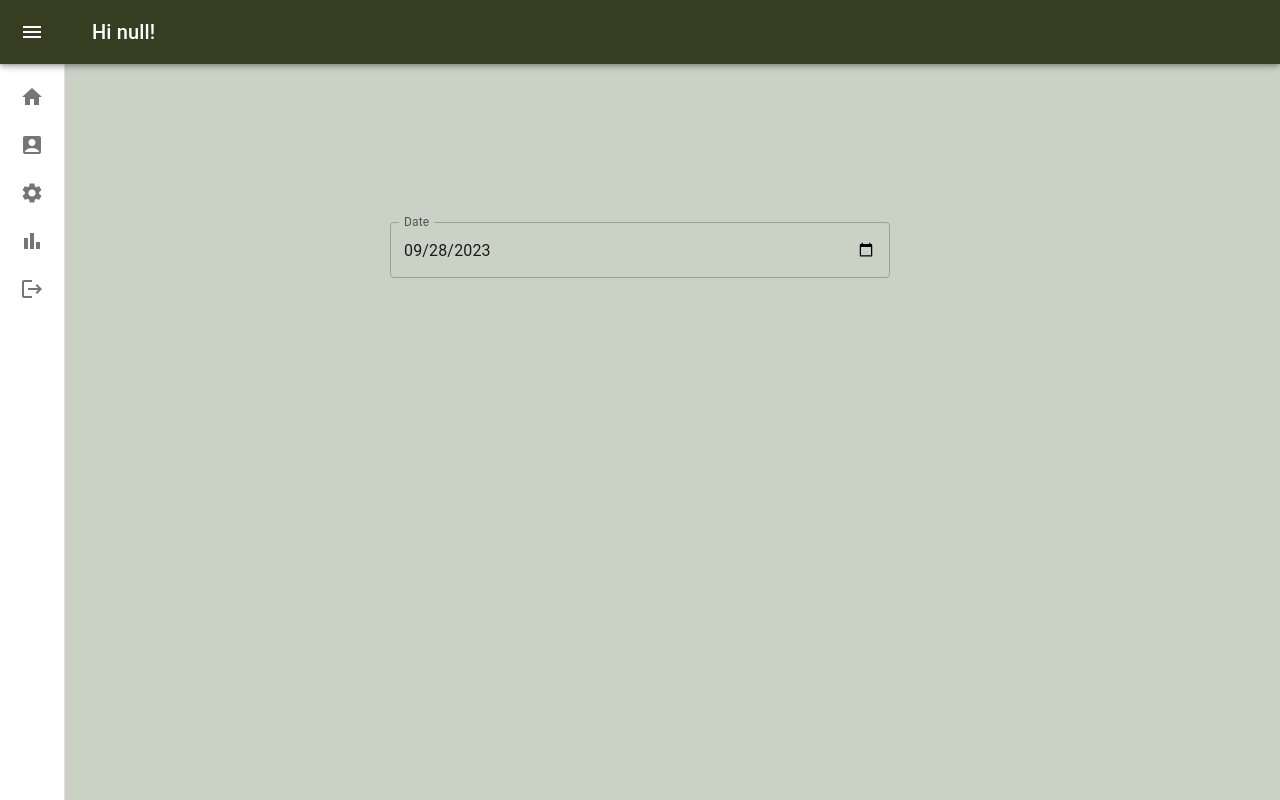
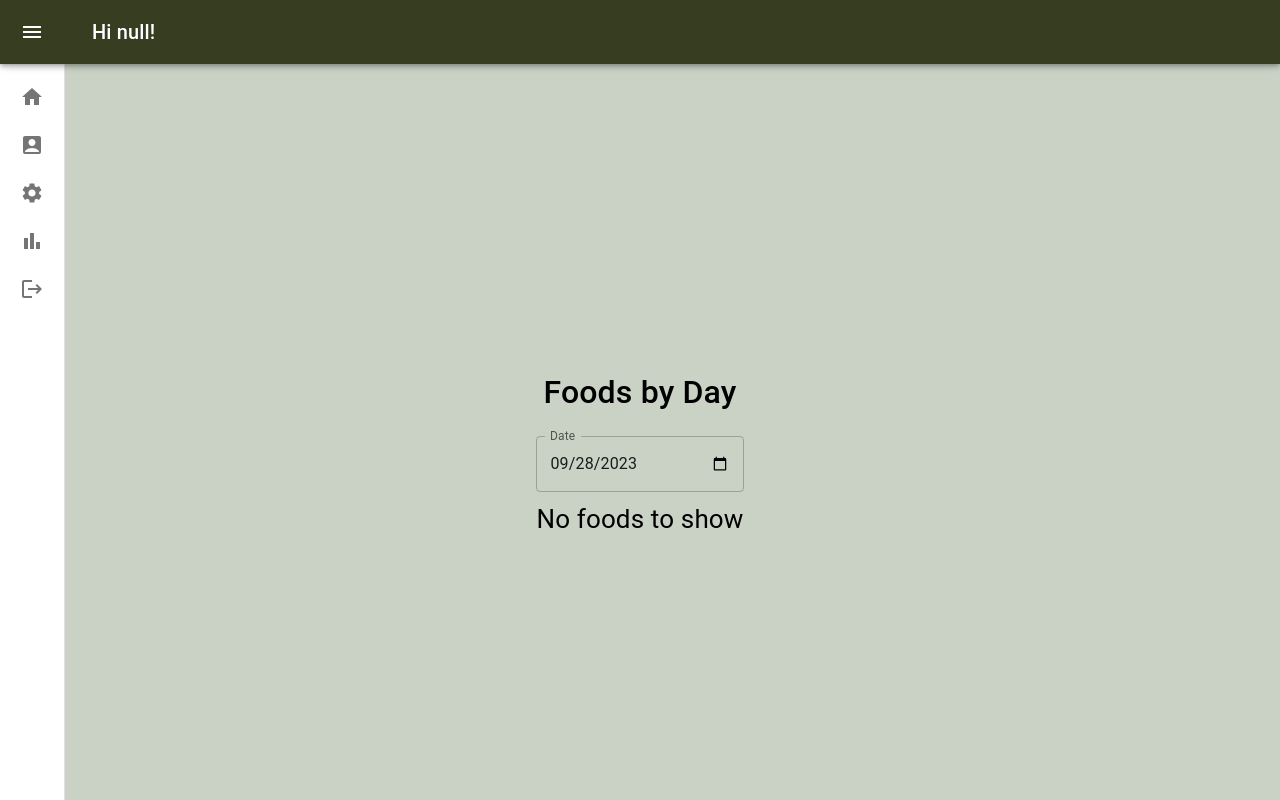
Before and after one commit to valenbia36/2023-lalibertadavanza-frontend, a React (Create React App) app: page /statistics in a window 1280 px wide. Built offline with nearby package versions, Linux system fonts and the light colour scheme; no server answers.

Commit message:
foods by day fix and title
fix when selecting a date without foods

```diff
--- a/src/screens/Statistics.js
+++ b/src/screens/Statistics.js
@@ -23,22 +23,24 @@ const Statistics = () => {
     );
     const data = await response.json();
     const groupedFoods = {};
+    if (data.data && data.data.length > 0) {
       data.data.forEach((item) => {
         item.foods.forEach((food) => {
           const { name, quantity, category } = food;
-        // Verificar si ya existe un registro para este alimento
           if (groupedFoods[name]) {
-          // Si existe, sumar el quantity al registro existente
             groupedFoods[name].value += quantity;
           } else {
-          // Si no existe, crear un nuevo registro
             groupedFoods[name] = { id: category, value: quantity, label: name };
           }
+        });
       });
       const groupedFoodsArray = Object.values(groupedFoods);
       console.log(groupedFoodsArray);
       setData(groupedFoodsArray);
-    });
+    } else {
+      // Manejar el caso en el que no hay alimentos disponibles para el día seleccionado
+      setData([]); // Puedes establecer un array vacío o null, según tus necesidades
+    }
   };
   useEffect(() => {
     getMealsByUserIdAndDay();
@@ -46,7 +48,8 @@ const Statistics = () => {
   return (
     <div>
       <Drawer user={localStorage.getItem("username")} />
-      <div style={{ width: "500px", height: "500px" }}>
+      <div style={{ textAlign: "center", color: "black" }}>
+      <h2>Foods by Day</h2>
         <TextField
           InputLabelProps={{ shrink: true }}
           label="Date"
@@ -57,7 +60,11 @@ const Statistics = () => {
           value={date}
           onChange={(e) => setDate(e.target.value)}
         />
-        {data && <MyResponsivePie data={data} />}
+        {(data && data.length > 0) ? (
+          <MyResponsivePie data={data} />
+        ) : (
+          <div>No foods to show</div>
+        )}
       </div>
     </div>
   );
```
Also changed, not shown: 1 other file (tests, documents, lock files or other folders). Lines whose indentation alone changed are shown as unchanged.
